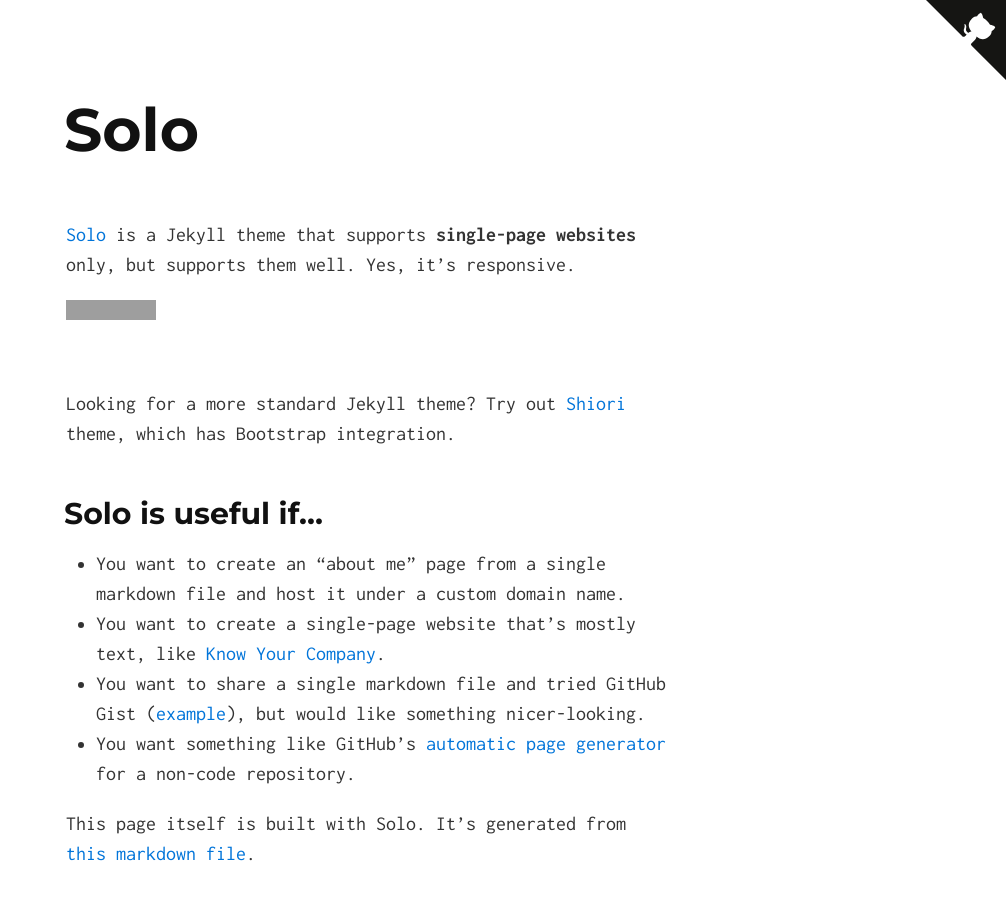
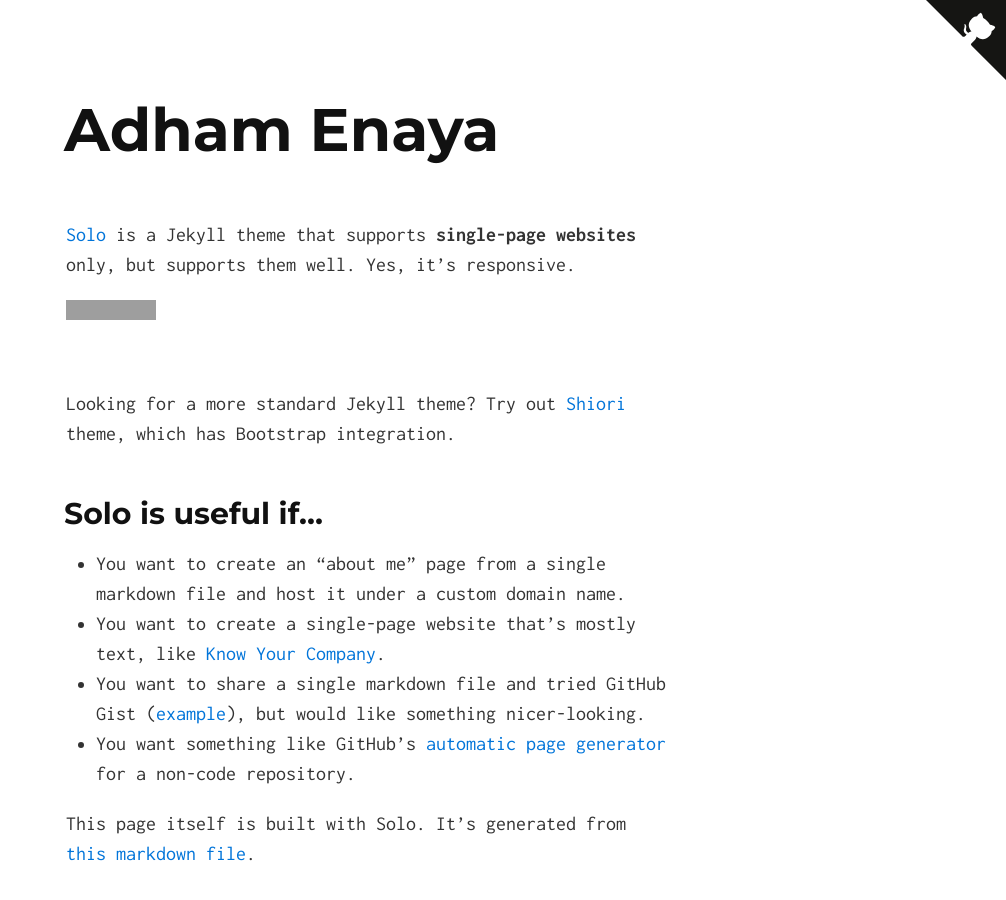
Before and after one commit to adhamenaya/adhamenaya.github.io, a Jekyll site: the page built from index.md, in a window 1280 px wide and 900 px high. Shown: the whole window, without its empty margins (274-1280 px from the left). Built offline with Jekyll 4.4.1, drawn with Linux system fonts in a browser that asks for light colours; grey boxes are pictures that could not be loaded.

Commit message:
Blog settings

```diff
--- a/_config.yml
+++ b/_config.yml
@@ -1,7 +1,7 @@
 # Site settings
-title: Solo, a Jekyll Theme
-tag_text: Solo
-description: Solo is a Jekyll theme that supports single-page websites only, but supports them well. Yes, it’s responsive.
+title: Adham Enaya
+tag_text: Adham Enaya
+description: Adham Enaya engineering blog ..
 
 # Build settings
 markdown: kramdown
```
